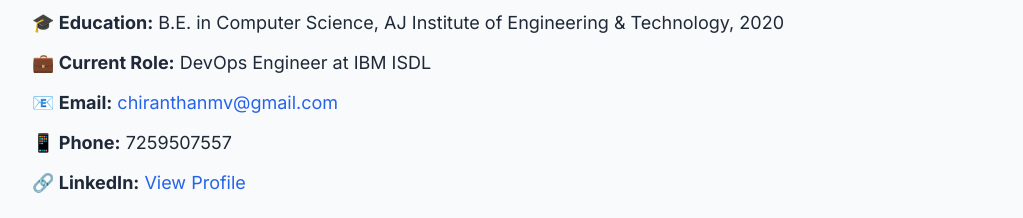
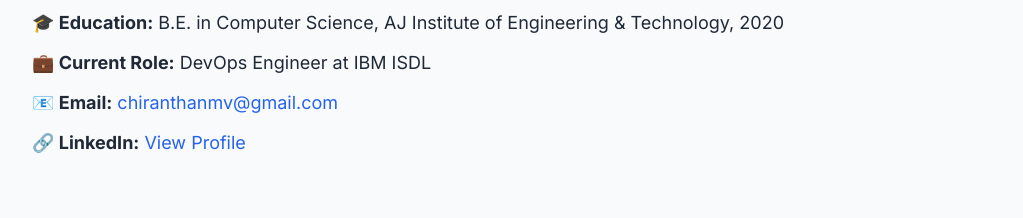
Before and after one commit to chiranthanmv/chiranthanmv.github.io, a plain HTML site: page index.html in a window 1280 px wide. Shown: the part 271-489 px from the top of the page, without its empty margins (128-1151 px from the left). Drawn offline with nearby package versions, Linux system fonts and the light colour scheme.

Commit message:
correction

```diff
--- a/index.html
+++ b/index.html
@@ -28,7 +28,6 @@
         <li><strong>🎓 Education:</strong> B.E. in Computer Science, AJ Institute of Engineering & Technology, 2020</li>
         <li><strong>💼 Current Role:</strong> DevOps Engineer at IBM ISDL</li>
         <li><strong>📧 Email:</strong> <a href="mailto:chiranthanmv@gmail.com" class="text-blue-600 hover:underline">chiranthanmv@gmail.com</a></li>
-        <li><strong>📱 Phone:</strong> 7259507557</li>
         <li><strong>🔗 LinkedIn:</strong> <a href="https://www.linkedin.com/in/chiranthan-m-v-397081161/" target="_blank" class="text-blue-600 hover:underline">View Profile</a></li>
       </ul>
     </section>
```
